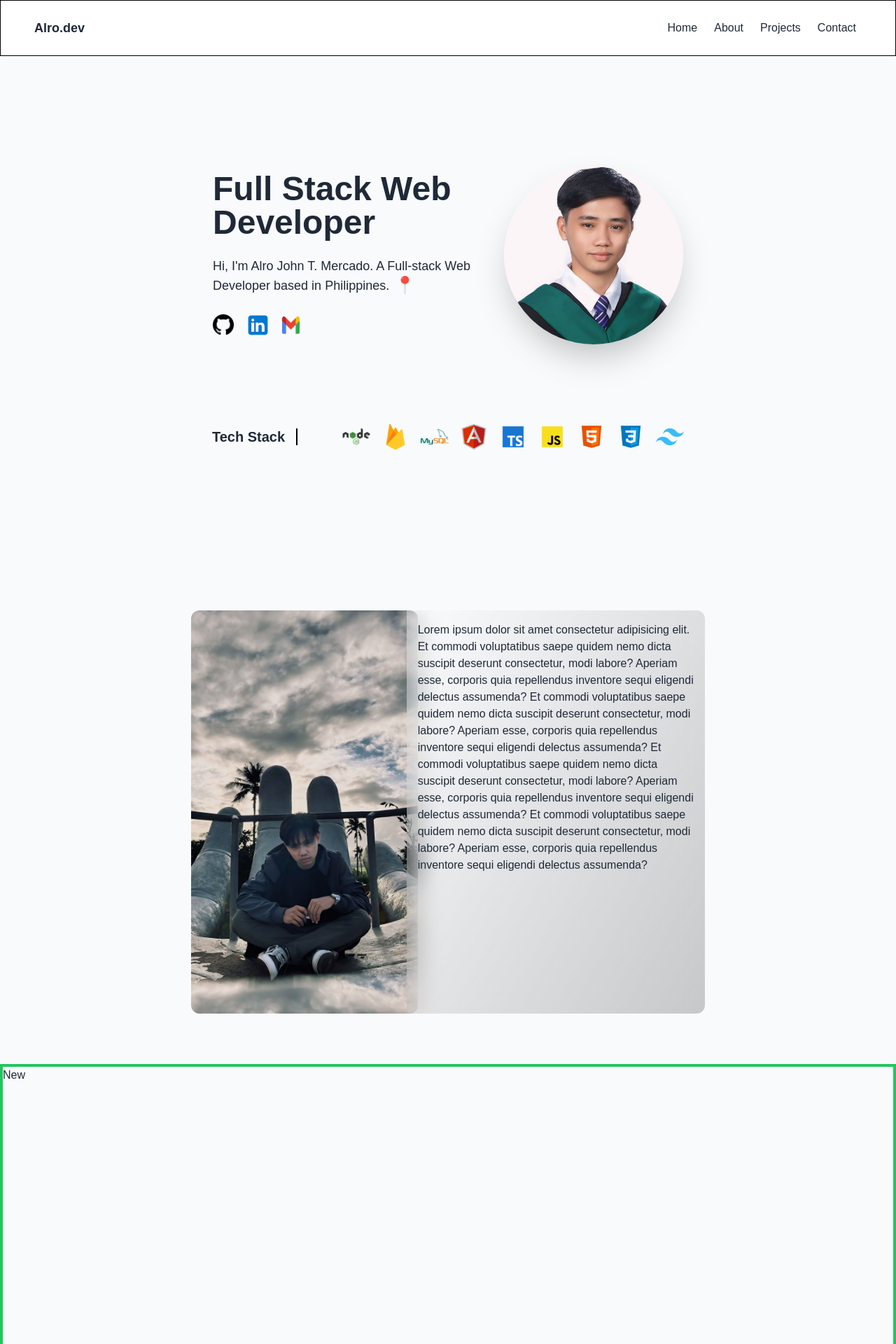
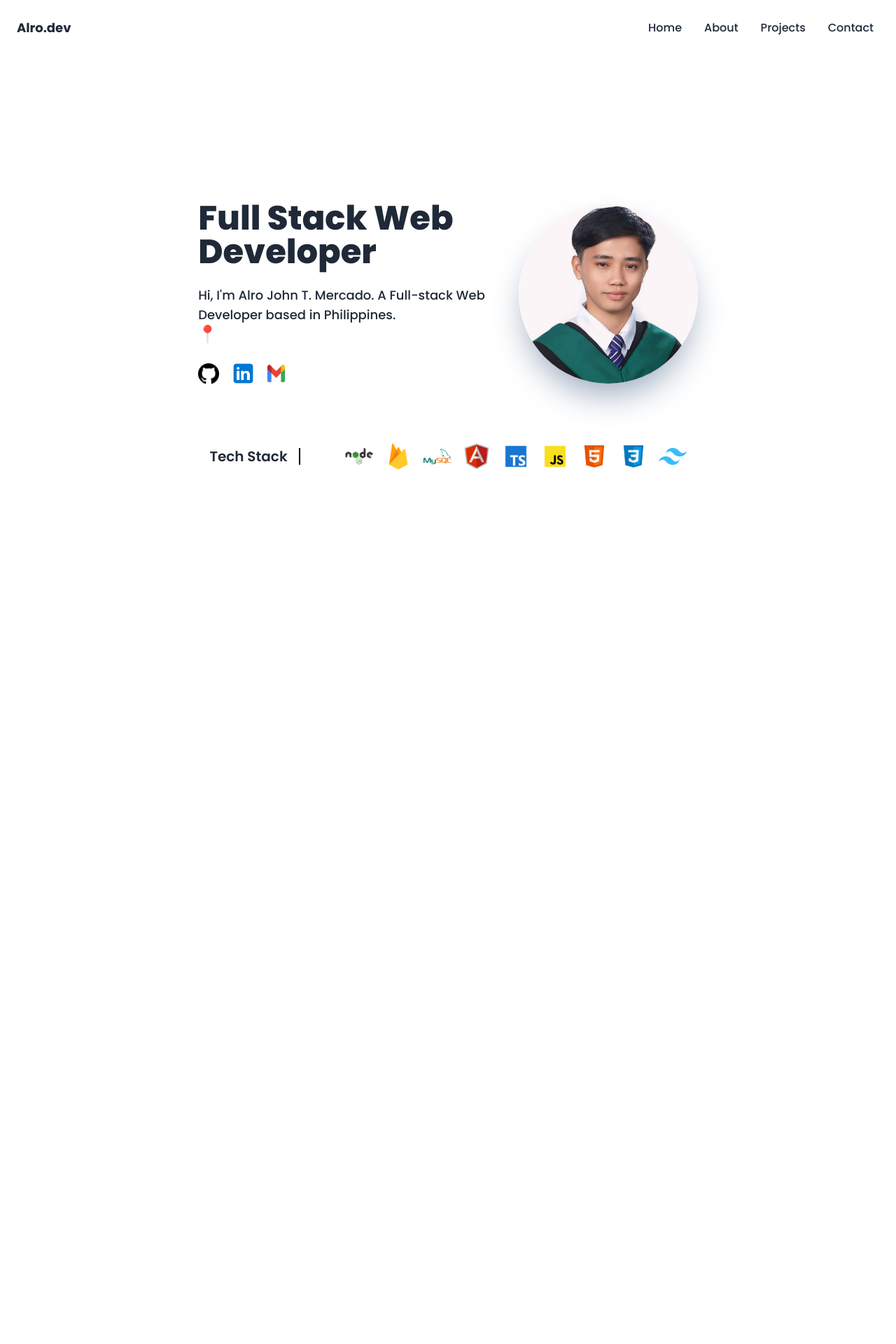
Before and after one commit to AlroJohn/my_portfolio, an Angular app: page / in a window 1280 px wide. Shown: the top 1920 px of the page at 70% size. After the commit the page ends 800 px from the top, so only its background shows below. Built offline with nearby package versions, Linux system fonts and the light colour scheme.

Commit message:
snap scroll

```diff
--- a/src/app/app.component.css
+++ b/src/app/app.component.css
@@ -1,49 +1,53 @@
-*{
-    font-family: Arial, Helvetica, sans-serif;
+* {
+  margin: 0;
+  box-sizing: border-box;
+  scroll-behavior: smooth;
+  font-family: "Poppins", sans-serif;
 }
-.content::-webkit-scrollbar{
+.content::-webkit-scrollbar {
   display: none;
 }
-.header{
-    height: calc(100dvh - 90dvh);
+.header {
+  height: 10dvh;
   position: sticky;
   top: 0;
-    background: rgb(255, 255, 255); /* Ensure background color so content does not show through */
   z-index: 1000;
+  background: #ffffff;
+  display: flex;
 }
-@media screen and (max-width: 768px) {
-    .hero-section{
-        height: fit-content;
+.content {
+  background: #ffffff;
+  width: 100dvw;
+  height: 100dvh;
+  scroll-snap-type: y mandatory;
+  overflow-y: scroll;
+  transition: all 1s ease-in-out;
+  scroll-behavior: smooth;
 }
+section {
+  width: 100dvw;
+  height: calc(100dvh - 10dvh);
+  display: flex;
+  align-items: center;
+  justify-content: center;
+  scroll-snap-align: start;
 }
 
-.body {
-    height: calc(100vh - 10vh); /* Adjust height as per your requirement */
-    overflow: hidden; /* Prevent overflow within sections */
-    scroll-snap-align: start; /* Enable scroll snap alignment */
+.home {
+  height: 100dvh;
+}
+.about {
+  height: 100dvh;
+}
+.projects {
+  height: 100dvh;
+}
+.contacts {
+  height: 100dvh;
 }
 
-.footer{
-    height: 40dvh;
-}
-
-.location {
-    display: inline-flex;
-    align-items: center;
-}
-
-.location svg {
-    margin-left: 0.5em; /* Adjust the margin as needed */
-}
-
-/* your-component.component.css */
-.body {
-    height: calc(100vh - 10vh);
-    overflow: hidden;
-    scroll-snap-align: start;
-  }
-  .glassmorphism {
-
+/* .glassmorphism {
+  -webkit-backdrop-filter: blur(16px);
   background-color: transparent;
   backdrop-filter: blur(16px);
   background-image: linear-gradient(
@@ -51,4 +55,4 @@
     rgba(255, 255, 255, 0.32),
     rgba(0, 0, 0, 0.2)
   );
-  }
+} */
--- a/src/app/app.component.html
+++ b/src/app/app.component.html
@@ -1,17 +1,18 @@
 <div class="content h-full w-full text-gray-800 bg-slate-50">
-  <div class="header w-100dvw shadow-sm flex justify-between items-center px-12 bg-slate-50 border border-black">
+  <div class="header w-100dvw  flex justify-between items-center px-6">
     <div class="lg:hidden block">hamborger</div>
     <div>
       <h1 class="text-lg font-bold ">Alro.dev</h1>
     </div>
-    <div class="lg:flex gap-2 font-medium hidden">
+    <div class="lg:flex gap-4 font-medium hidden">
       <div class="cursor-pointer p-2" (click)="scrollToElementWithOffset(home)">Home</div>
       <div class="cursor-pointer p-2" (click)="scrollToElementWithOffset(about)">About</div>
       <div class="cursor-pointer p-2" (click)="scrollToElementWithOffset(projects)">Projects</div>
       <div class="cursor-pointer p-2" (click)="scrollToElementWithOffset(contact)">Contact</div>
     </div>
   </div>
-  <div class="lg:h-dynamic md:h-dynamic h-dvh flex flex-col lg:gap-8 gap-16 justify-center items-center p-4" #home>
+  <div class="container">
+    <section class="home flex flex-col" #home>
       <!-- Content -->
       <div class="flex lg:flex-row md:flex-row flex-col-reverse justify-center items-center gap-x-12 gap-y-12 pb-20">
         <div class="flex flex-col gap-y-6">
@@ -37,7 +38,7 @@
             }
           </div>
         </div>
-      <div class=" rounded-full shadow-2xl" id="scrolled_right" [@translateRight]>
+        <div class=" rounded-full shadow-slate-400 shadow-2xl" id="scrolled_right" [@translateRight]>
           <img src="assets/images/alro.jpeg" class="h-64 w-64 rounded-full" alt="Alro John T. Mercado">
         </div>
       </div>
@@ -50,34 +51,16 @@
           }
         </div>
       </div>
-  </div>
 
-  <div class="body bg-slate-50" #about>
-    <div class="flex gap-12 justify-center items-center h-full w-full">
-        <img class="h-4/5 -mr-16 rounded-xl" src="assets/images/ako.jpg" alt="">
-        <p class="w-2/6 glassmorphism p-4 rounded-e-xl h-4/5">Lorem ipsum dolor sit amet consectetur adipisicing elit.
-          Et commodi voluptatibus saepe quidem nemo dicta suscipit deserunt consectetur,
-          modi labore? Aperiam esse, corporis quia repellendus inventore sequi eligendi
-          delectus assumenda?
-          Et commodi voluptatibus saepe quidem nemo dicta suscipit deserunt consectetur,
-          modi labore? Aperiam esse, corporis quia repellendus inventore sequi eligendi
-          delectus assumenda?
-
-          Et commodi voluptatibus saepe quidem nemo dicta suscipit deserunt consectetur,
-          modi labore? Aperiam esse, corporis quia repellendus inventore sequi eligendi
-          delectus assumenda?
-
-          Et commodi voluptatibus saepe quidem nemo dicta suscipit deserunt consectetur,
-          modi labore? Aperiam esse, corporis quia repellendus inventore sequi eligendi
-          delectus assumenda?
-        </p>
+    </section>
+    <section class="about" #about>
+      <div>About</div>
+    </section>
+    <section class="projects" #projects>
+      <div>New</div>
+    </section>
+    <section class="contacts" #contact>
+      <div>footer</div>
+    </section>
   </div>
 </div>
-
-  <div class="body w-full border-4 border-green-500" #projects>
-    <div>New</div>
-  </div>
-  <div class="footer w-full border-4 border-indigo-500" #contact>
-    <div>footer</div>
-  </div>
-</div>
--- a/src/index.html
+++ b/src/index.html
@@ -1,13 +1,21 @@
 <!doctype html>
 <html lang="en">
+
 <head>
   <meta charset="utf-8">
   <title>PortfolioApp</title>
   <base href="/">
   <meta name="viewport" content="width=device-width, initial-scale=1">
   <link rel="icon" type="image/x-icon" href="favicon.ico">
+  <link rel="preconnect" href="https://fonts.googleapis.com">
+  <link rel="preconnect" href="https://fonts.gstatic.com" crossorigin>
+  <link
+    href="https://fonts.googleapis.com/css2?family=Poppins:ital,wght@0,100;0,200;0,300;0,400;0,500;0,600;0,700;0,800;0,900;1,100;1,200;1,300;1,400;1,500;1,600;1,700;1,800;1,900&display=swap"
+    rel="stylesheet">
 </head>
+
 <body>
   <app-root></app-root>
 </body>
+
 </html>
--- a/src/styles.css
+++ b/src/styles.css
@@ -11,6 +11,7 @@ html {
     padding: 0;
     box-sizing: border-box;
     scroll-behavior: smooth;
+    font-family: "Poppins", sans-serif;
 }
 
 /* styles.css */
```
Also changed, not shown: 1 other file (tests, documents, lock files or other folders). Lines whose indentation alone changed are shown as unchanged.
